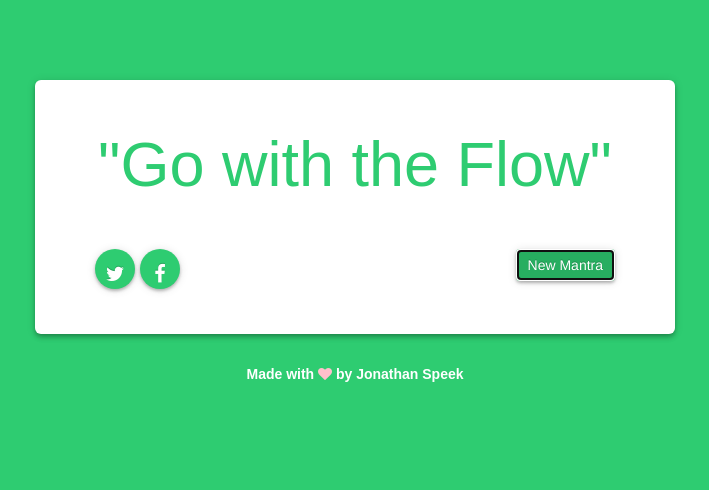
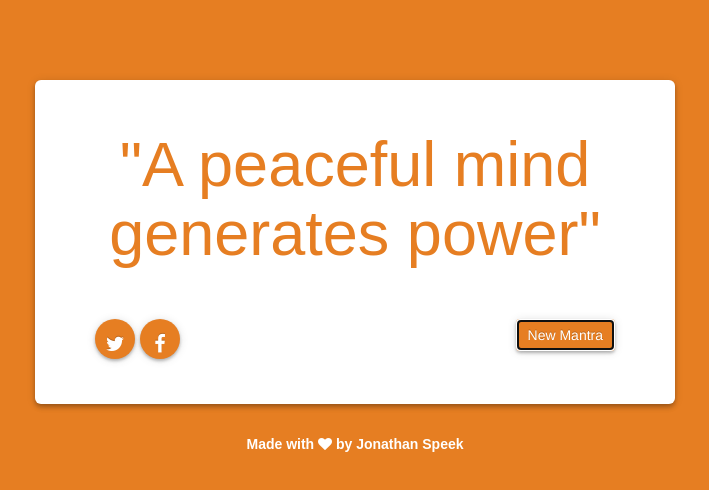
Before and after one commit to JonathanSpeek/daily_mantra, a plain HTML site: page index.html in a window 1280 px wide. Both pictures are taken after a click on the button "New Mantra". Shown: the whole page, without its empty margins (285-994 px from the left). Drawn offline with nearby package versions, Linux system fonts and the light colour scheme; a web font is replaced by a local one.

Commit message:
Added color changes :)

```diff
--- a/index.html
+++ b/index.html
@@ -34,24 +34,24 @@
 
 </head>
 
-<body>
+<body id="color1">
 
 <div class="container-fluid">
     <div class="row">
         <div class="jumbotron col-xs-10 col-xs-offset-1 col-md-6 col-md-offset-3 col-lg-6 col-lg-offset-3 jumbo_margin">
-            <div class="quote" align="center">
+            <div class="quote" align="center" id="color2">
                 <h1 id="message">"I am present"</h1>
             </div>
             <br/>
             <br/>
             <div class="btn-group pull-right">
-                <input class="btn btn-primary btn-md button_color" type="button" id="btnSearch" value="New Mantra"
+                <input class="btn btn-primary btn-md button_color color5" type="button" id="btnSearch" value="New Mantra"
                        onclick="GetValue();"/>
             </div>
             <div class="btn-group pull-left">
-                <p><a id="twitter" class="btn btn-primary btn-md button_color social" target="_blank" href = "http://twitter.com/home?status=I got my mantra for the day, get yours: http://goo.gl/qcPRVq"><i
+                <p><a id="color3" class="btn btn-primary btn-md button_color social" target="_blank" href = "http://twitter.com/home?status=I got my mantra for the day, get yours: http://goo.gl/qcPRVq"><i
                         class="fa fa-twitter"></i></a>
-                    <a class="btn btn-primary btn-md button_color social" target="_blank" href="http://www.facebook.com/sharer.php?u=http://goo.gl/qcPRVq" role="button"><i
+                    <a id="color4" class="btn btn-primary btn-md button_color social" target="_blank" href="http://www.facebook.com/sharer.php?u=http://goo.gl/qcPRVq" role="button"><i
                             class="fa fa-facebook"></i></a>
                 </p>
             </div>
@@ -60,19 +60,28 @@
 </div>
 
 <div class="footer">
-    <p align="center"><a href="http://jspeek.me">Made with <span style="color:pink"><i
-            class="fa fa-heart"></i></span> by Jonathan Speek</a></p>
+    <p align="center"><a href="http://jspeek.me">Made with <i
+            class="fa fa-heart"></i> by Jonathan Speek</a></p>
 </div>
 </body>
 
 <footer>
     <script type="text/javascript">
         function GetValue() {
-            var myarray = new Array('"I Believe"', '"I am open"', '"Go with the Flow"', '"A peaceful mind generates power"',
+            var myarray = ['"I Believe"', '"I am open"', '"Go with the Flow"', '"A peaceful mind generates power"',
                     '"Connect"', '"Be kind, for everyone you meet is fighting a hard battle"', '"Listen"', '"Be here now"',
-                    '"Embark"', '"Flow"', '"Be kind, always"');
+                    '"Embark"', '"Flow"', '"Be kind, always"', '"Be content"', '"I am balanced"', '"I am grateful"', '"Breath gratitude"', '"Just be"'];
             var random = myarray[Math.floor(Math.random() * myarray.length)];
             document.getElementById("message").innerHTML = random;
+            var myColors = ["#3498db", "#9b59b6", "#34495e", "#16a085", "#27ae60", "#2980b9", "#8e44ad", "#2c3e50", "#f1c40f", "#e67e22", "#e74c3c",
+            "#95a5a6", "#f39c12", "#d35400", "#c0392b", "#7f8c8d"];
+            var num = Math.floor(Math.random() * myColors.length);
+            var color = myColors[num];
+            document.getElementById("color1").style.backgroundColor = color;
+            document.getElementById("color2").style.color = color;
+            document.getElementById("color3").style.backgroundColor = color;
+            document.getElementById("color4").style.backgroundColor = color;
+            document.getElementsByClassName("color5")[0].style.backgroundColor = color;
         }
     </script>
 </footer>
```
